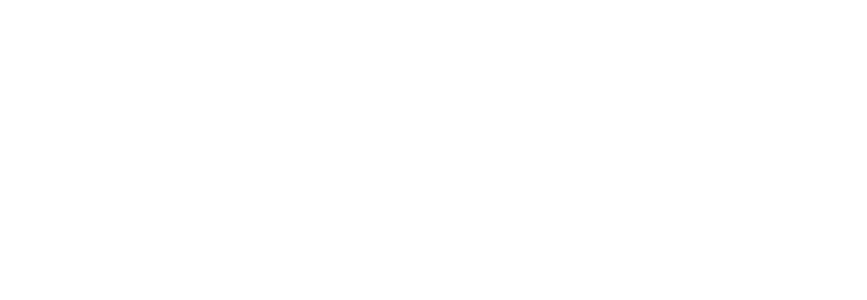
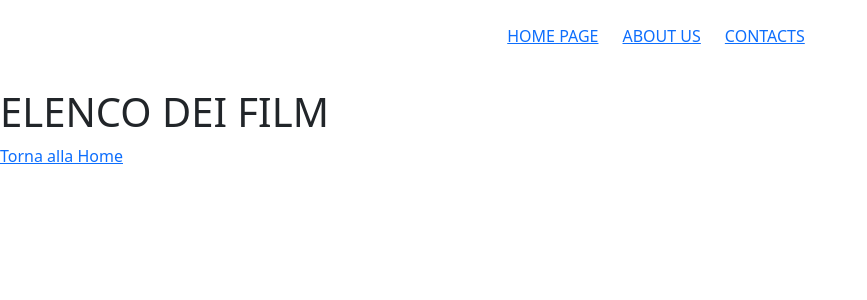
Before and after one commit to AriannaCristiani/webapp-react, a React (Vite) app: page / in a window 1280 px wide. Shown: the top 300 px of the page, without its empty margins (0-867 px from the left). Built offline with nearby package versions, Linux system fonts and the light colour scheme.

Commit message:
impostazione rotte sul app.jsx

```diff
--- a/src/App.jsx
+++ b/src/App.jsx
@@ -1,11 +1,23 @@
+import { BrowserRouter, Route, Routes } from 'react-router-dom'
+import DefaultLayout from './layouts/DefaultLayout'
+import Home from './pages/Home'
+import About from './pages/About'
+import Contacts from './pages/Contacts'
+
+
 
 function App() {
 
-
   return (
-    <>
-
-    </>
+    <BrowserRouter>
+      <Routes>
+        <Route element={<DefaultLayout />}>
+          <Route path='/' element={<Home />} />
+          <Route path='/about' element={<About />} />
+          <Route path='/contacts' element={<Contacts />} />
+        </Route>
+      </Routes>
+    </BrowserRouter>
   )
 }
 
--- /dev/null
+++ b/src/components/NavBar.jsx
@@ -0,0 +1,19 @@
+import { NavLink } from "react-router-dom";
+
+export default function NavBar() {
+    return (
+        <nav>
+            <ul className='d-flex justify-content-center gap-4'>
+                <li>
+                    <NavLink to='/'>HOME PAGE</NavLink>
+                </li>
+                <li>
+                    <NavLink to='/about'>ABOUT US</NavLink>
+                </li>
+                <li>
+                    <NavLink to='/contacts'>CONTACTS</NavLink>
+                </li>
+            </ul>
+        </nav>
+    )
+}
--- a/src/index.css
+++ b/src/index.css
@@ -2,12 +2,7 @@
   font-family: Inter, system-ui, Avenir, Helvetica, Arial, sans-serif;
 }
 
-a {
-  font-weight: 500;
-  color: #646cff;
-  text-decoration: inherit;
+
+ul {
+  list-style: none;
 }
-
-a:hover {
-  color: #535bf2;
-}
--- a/src/layouts/DefaultLayout.jsx
+++ b/src/layouts/DefaultLayout.jsx
@@ -5,9 +5,9 @@ import Footer from '../layouts/Footer.jsx';
 export default function DefaultLayout() {
     return (
         <>
-            <Header></Header>
+            <Header />
             <Outlet />
-            <Footer></Footer>
+            <Footer />
         </>
     )
 }
--- a/src/layouts/Footer.jsx
+++ b/src/layouts/Footer.jsx
@@ -1,3 +1,5 @@
+import { Link } from "react-router-dom"
+
 export default function Header() {
     return (
         <footer>
--- a/src/layouts/Header.jsx
+++ b/src/layouts/Header.jsx
@@ -1,7 +1,11 @@
+import NavBar from '../components/NavBar'
+
 export default function Header() {
     return (
-        <header>
-            <Nav />
+        <header className="p-4">
+            <div>
+                <NavBar />
+            </div>
         </header>
     )
 }
```
Also changed, not shown: src/components/Nav.jsx (deleted, +0 -17 lines).
